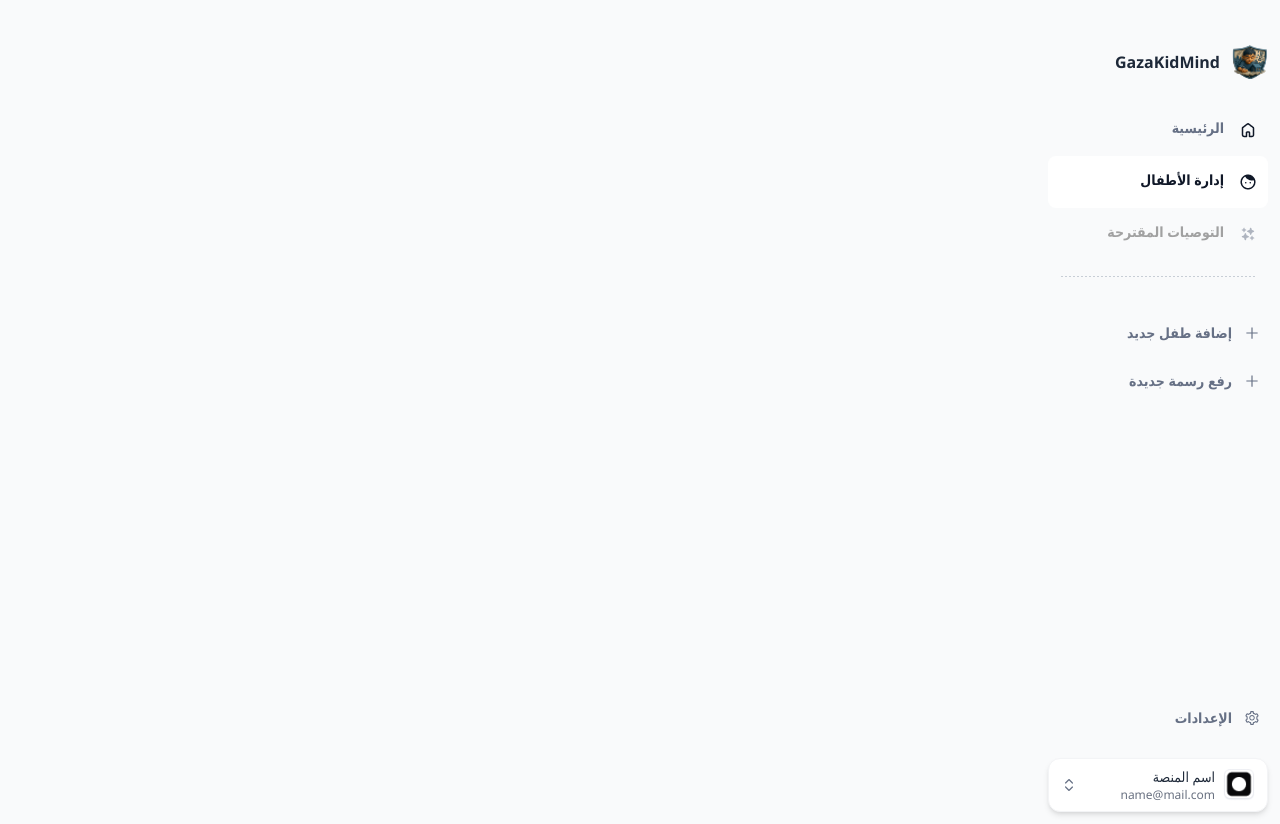
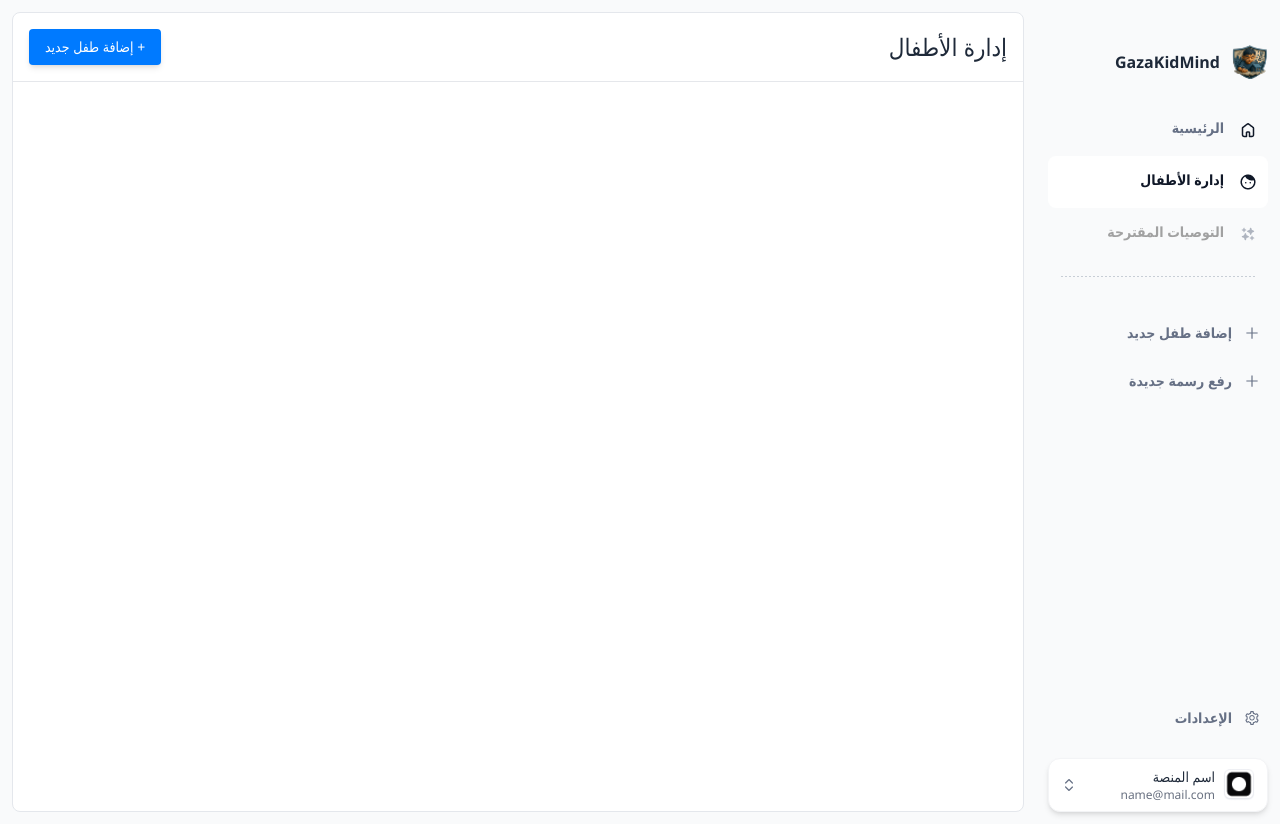
Before and after one commit to nureddin9932/gaza-mind, a React (Vite) app: page /dashboard/childrenManagement in a window 1280 px wide. Built offline with nearby package versions, Linux system fonts and the light colour scheme.

Commit message:
Add files via upload

```diff
--- a/src/ChildrenManagement/ChildrenManagement.jsx
+++ b/src/ChildrenManagement/ChildrenManagement.jsx
@@ -1,9 +1,20 @@
-import React from 'react'
+import React from 'react';
 
-export default function ChildrenManagement() {
+function ChildManagementHeader() {
   return (
-    <div>
+    <div className="w-full min-h-full bg-white border  border-[#E4E7EC] rounded-lg">
+  <div className="flex justify-between items-center p-4">
+    <h1 className="text-right text-gray-800 text-2xl font-medium">
+      إدارة الأطفال
+    </h1>
+    <button className="bg-[#007AFF] text-white text-sm px-4 py-2 rounded shadow-md active:shadow-inner transform active:translate-y-[1px] transition">
+  + إضافة طفل جديد
+</button>
 
-    </div>
-  )
+  </div>
+  <div className="border-b border-gray-200 w-full"></div>
+</div>
+  );
 }
+
+export default ChildManagementHeader;
--- a/src/SettingsPage/SettingsPage.jsx
+++ b/src/SettingsPage/SettingsPage.jsx
@@ -10,7 +10,7 @@ export default function SettingsPage() {
   const [avgChildren, setAvgChildren] = useState("");
 
   return (
-    <div className="w-full min-h-full bg-white rounded-lg p-6">
+    <div className="w-full min-h-full bg-white border  border-[#E4E7EC] rounded-lg">
       <main className="flex-1 p-10" dir="rtl">
         {/* العنوان */}
         <h1 className="mb-8 text-2xl font-semibold text-gray-900">الإعدادات</h1>
```
